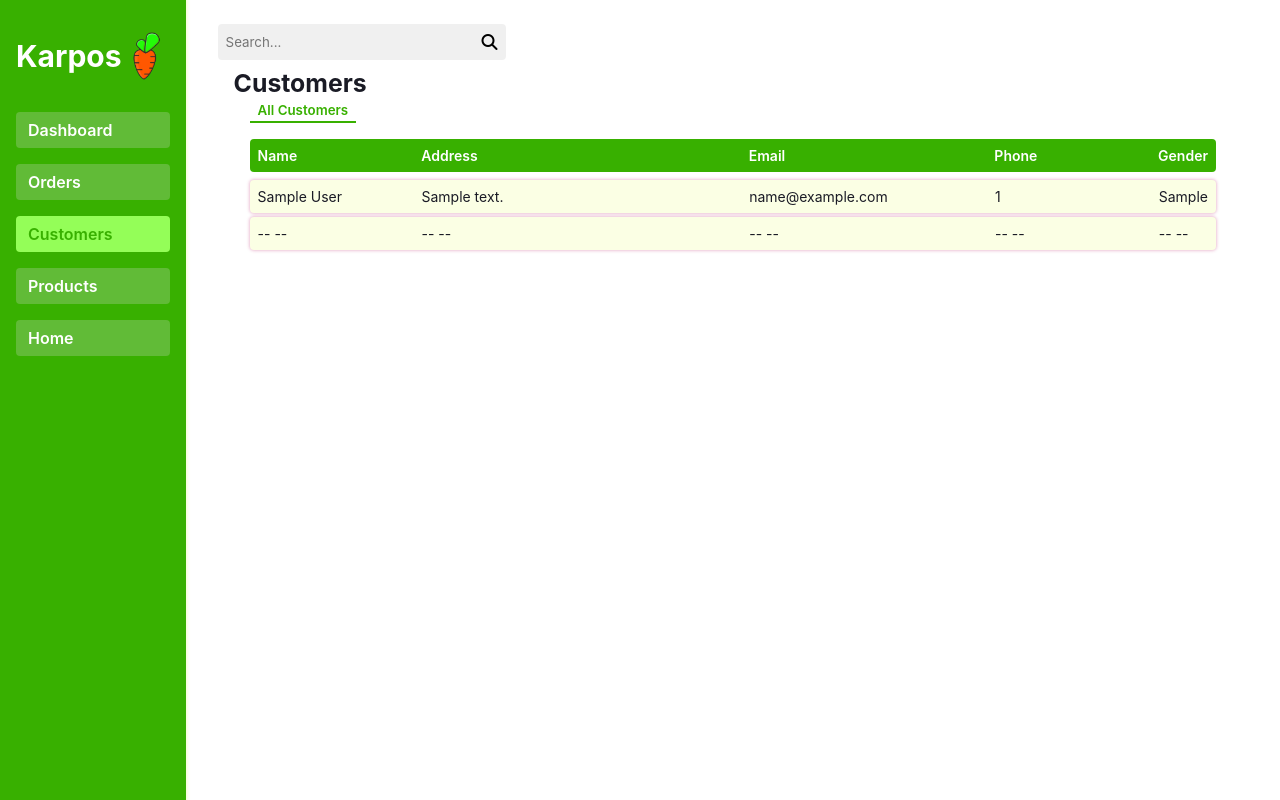
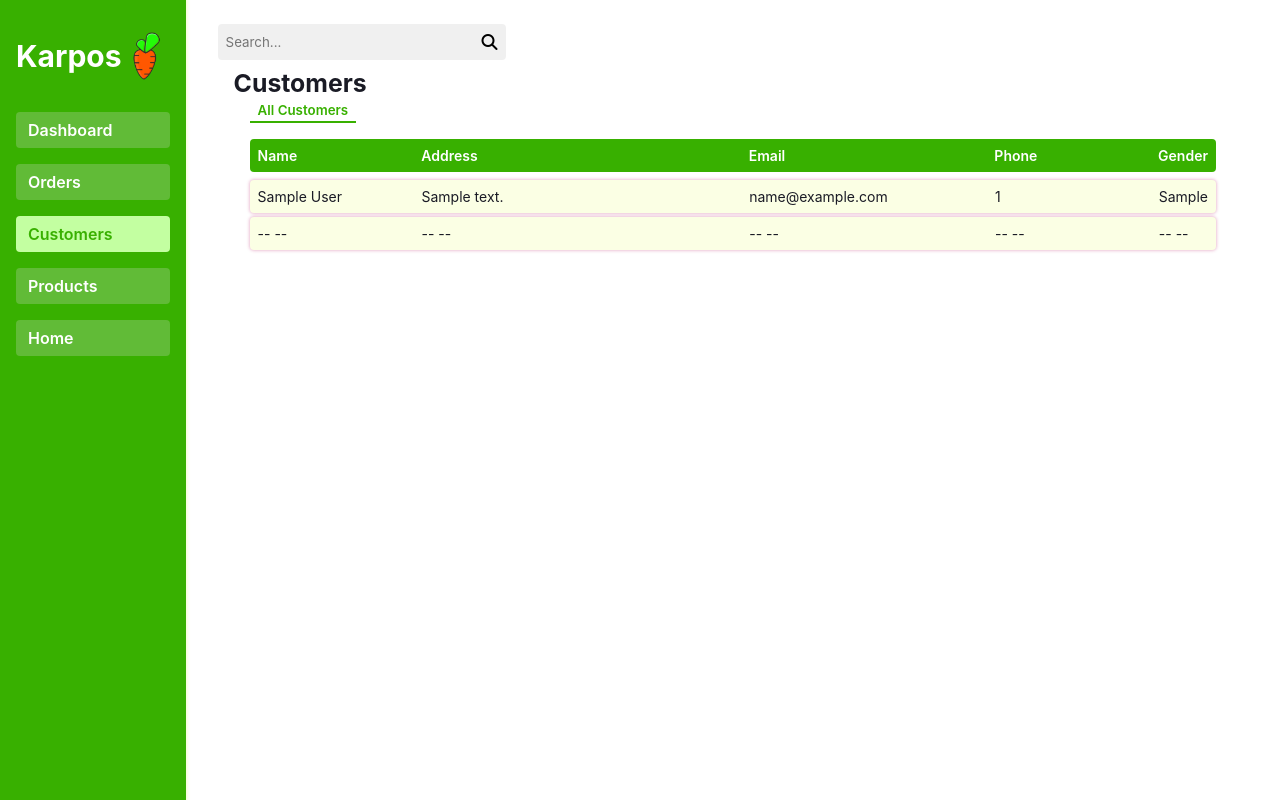
Before and after one commit to chochodev/GroceryApp, a Flask app: page /admin_panel/customers in a window 1280 px wide. Run offline with Flask 3, Linux system fonts and the light colour scheme; a user stored in the database is signed in; tables that the repository leaves empty hold one stand-in row (values such as "Sample post"); parts of the project's set-up code (start-up, migrations or seed data) failed here and were passed over; some libraries are stand-ins or nearby versions.

Commit message:
update: css styling

```diff
--- a/website/static/css/admin/main.css
+++ b/website/static/css/admin/main.css
@@ -121,7 +121,7 @@ body > .alert-admin .icon {
 
 #admin-navbar .nav-contents .nav-items .link.active {
     color: var(--link-clr);
-    background: var(--cta-hover-2);
+    background: var(--cta-ghost);
 }
 
 /* FOR BACKGROUND OVERLAY */
--- a/website/templates/admin/main.html
+++ b/website/templates/admin/main.html
@@ -48,7 +48,7 @@
             <a href="{{ url_for('admin_panel.orders') }}" {% if endpoint == 'orders' %} class="link w-full active text-md w-600 button-md br-md" {% else %} class="link w-full text-md w-600 button-md br-md" {% endif %}>Orders</a>
             <a href="{{ url_for('admin_panel.customers') }}" {% if endpoint == 'customers' %} class="link w-full active text-md w-600 button-md br-md" {% else %} class="link w-full text-md w-600 button-md br-md" {% endif %}>Customers</a>
             <a href="{{ url_for('admin_panel.products') }}" {% if endpoint == 'products' %} class="link w-full active text-md w-600 button-md br-md" {% else %} class="link w-full text-md w-600 button-md br-md" {% endif %}>Products</a>
-            <a href="{{ url_for('views.home') }}" {% if endpoint == 'products' %} class="link w-full active text-md w-600 button-md br-md" {% else %} class="link w-full text-md w-600 button-md br-md" {% endif %}>Home</a>
+            <a href="{{ url_for('views.home') }}" class="link w-full text-md w-600 button-md br-md">Home</a>
         </div>
       </nav>
     </header>
```
